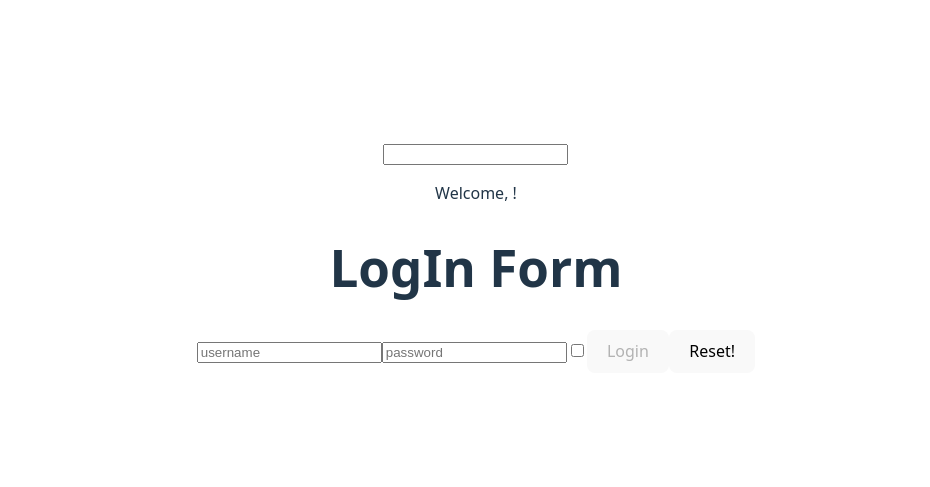
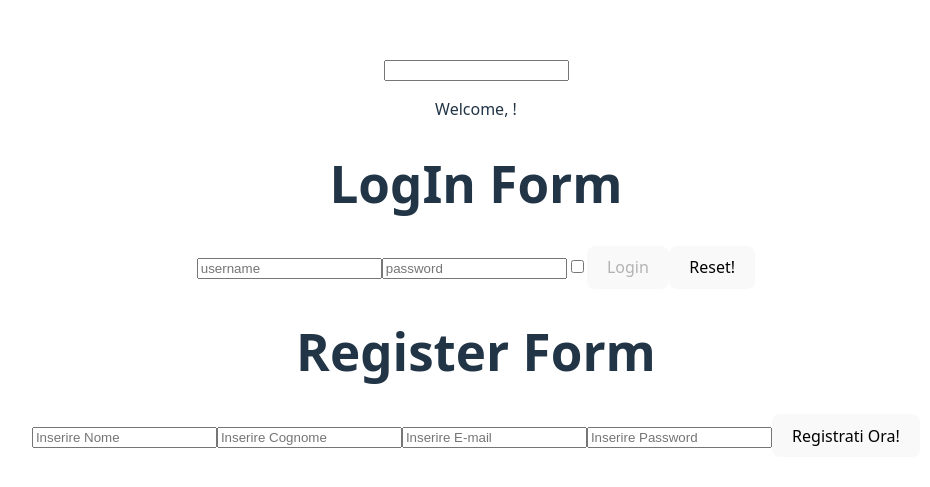
Before and after one commit to AntonioCare/React, a React (Vite) app in the folder esercizi-react/: page / in a window 1280 px wide. Shown: the part 143-630 px from the top of the page, without its empty margins (164-1094 px from the left). Built offline with nearby package versions, Linux system fonts and the light colour scheme.

Commit message:
Aggiunto RegisterForm

```diff
--- a/esercizi-react/src/App.jsx
+++ b/esercizi-react/src/App.jsx
@@ -1,4 +1,5 @@
 import "./App.css";
+import Form from "./components/Form";
 
 import InteractiveWelcome from "./components/InteractiveWelcome";
 import Login from "./components/Login";
@@ -14,6 +15,8 @@ function App() {
       <Login onLogin={handleLogin}></Login>
       {/* Come si impedisce il comportamento predefinito dell'elemento form?
       Con event.preventDefault() */}
+      <h1>Register Form</h1>
+      <Form></Form>
     </>
   );
 }
--- /dev/null
+++ b/esercizi-react/src/components/Form.jsx
@@ -0,0 +1,63 @@
+import { useState } from "react";
+export default function Form() {
+  const [form, SetForm] = useState({
+    nome: "",
+    cognome: "",
+    email: "",
+    password: "",
+  });
+
+  function handleChange(event) {
+    SetForm({
+      ...form,
+      [event.target.name]: event.target.value, // il valore dell'elemento name(nome,cogn,email,psw) verra sostituito con la value inserita!
+    });
+  }
+  function handleSubmit(event) {
+    event.preventDefault(); // prevengo il default del submit
+    localStorage.setItem("user", JSON.stringify(form));
+    alert("Registrazione Avvenuta Con Successo!");
+    SetForm({
+      nome: "",
+      cognome: "",
+      email: "",
+      password: "",
+    });
+    // lo converto  in formato json e lo salvo in localStorage
+  }
+  return (
+    <form onSubmit={handleSubmit}>
+      <input
+        type="text"
+        name="nome"
+        value={form.nome}
+        onChange={handleChange}
+        placeholder="Inserire Nome"
+      />
+      <input
+        type="text"
+        name="cognome"
+        value={form.cognome}
+        onChange={handleChange}
+        placeholder="Inserire Cognome"
+      />
+      <input
+        type="email"
+        name="email"
+        value={form.email}
+        onChange={handleChange}
+        placeholder="Inserire E-mail"
+      />
+      <input
+        type="password"
+        name="password"
+        value={form.password}
+        onChange={handleChange}
+        placeholder="Inserire Password"
+      />
+      <button type="submit" name="registrati">
+        Registrati Ora!
+      </button>
+    </form>
+  );
+}
```
